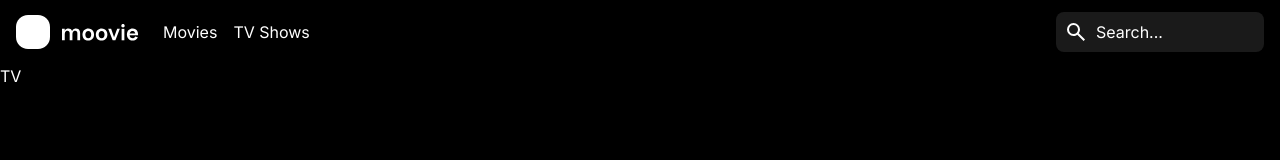
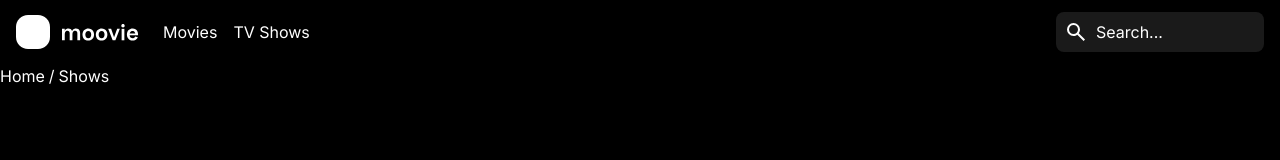
Before and after one commit to vitaliichornyi/movie-app, a Next.js app: page /tv in a window 1280 px wide. Shown: the top 160 px of the page. Built offline with nearby package versions, Linux system fonts and the light colour scheme.

Commit message:
Add basic breadcrumbs component

```diff
--- a/src/app/movies/[id]/page.tsx
+++ b/src/app/movies/[id]/page.tsx
@@ -1,3 +1,5 @@
+import Breadcrumbs from '@/src/components/ui/Breadcrumbs';
+
 interface MoviePageProps {
   params: Promise<{ id: string }>;
 }
@@ -5,5 +7,9 @@ interface MoviePageProps {
 export default async function MoviePage({ params }: MoviePageProps) {
   const { id } = await params;
 
-  return <>Movie ID: {id}</>;
+  return (
+    <main>
+      <Breadcrumbs dynamicTitle="Title" />
+    </main>
+  );
 }
--- a/src/app/movies/page.tsx
+++ b/src/app/movies/page.tsx
@@ -1,3 +1,9 @@
+import Breadcrumbs from '@/src/components/ui/Breadcrumbs';
+
 export default function Movies() {
-  return <>Movies</>;
+  return (
+    <main>
+      <Breadcrumbs />
+    </main>
+  );
 }
--- a/src/app/tv/[id]/page.tsx
+++ b/src/app/tv/[id]/page.tsx
@@ -1,3 +1,5 @@
+import Breadcrumbs from '@/src/components/ui/Breadcrumbs';
+
 interface TVPageProps {
   params: Promise<{ id: string }>;
 }
@@ -5,5 +7,9 @@ interface TVPageProps {
 export default async function TVPage({ params }: TVPageProps) {
   const { id } = await params;
 
-  return <>TV ID: {id}</>;
+  return (
+    <main>
+      <Breadcrumbs dynamicTitle="Title" />
+    </main>
+  );
 }
--- a/src/app/tv/page.tsx
+++ b/src/app/tv/page.tsx
@@ -1,3 +1,9 @@
+import Breadcrumbs from '@/src/components/ui/Breadcrumbs';
+
 export default function TV() {
-  return <>TV</>;
+  return (
+    <main>
+      <Breadcrumbs />
+    </main>
+  );
 }
--- /dev/null
+++ b/src/components/ui/Breadcrumbs.tsx
@@ -0,0 +1,46 @@
+'use client';
+
+import { usePathname } from 'next/navigation';
+import Link from 'next/link';
+
+interface BreadcrumbsProps {
+  dynamicTitle?: string;
+}
+
+const returnLabels: Record<string, string> = {
+  movies: 'Movies',
+  tv: 'Shows',
+};
+
+export default function Breadcrumbs({ dynamicTitle }: BreadcrumbsProps) {
+  const pathname = usePathname();
+  const segments = pathname.split('/').filter(Boolean);
+
+  return (
+    <nav>
+      <ol className="flex gap-1">
+        <li>
+          <Link href="/">Home</Link>
+        </li>
+        {segments.map((segment, index) => {
+          const href = '/' + segments.slice(0, index + 1).join('/');
+          const isLast = index === segments.length - 1;
+
+          const label =
+            isLast && dynamicTitle
+              ? dynamicTitle
+              : returnLabels[segment] ||
+                segment.charAt(0).toUpperCase() + segment.slice(1);
+
+          console.log(label);
+          return (
+            <li className="flex items-center gap-1" key={href}>
+              <span>/</span>
+              {isLast ? <span>{label}</span> : <Link href={href}>{label}</Link>}
+            </li>
+          );
+        })}
+      </ol>
+    </nav>
+  );
+}
```
